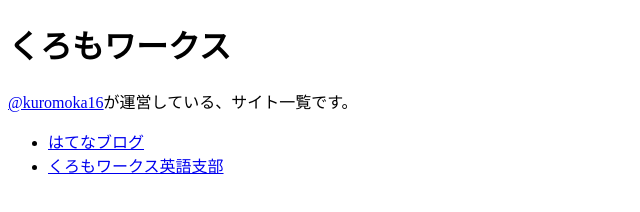
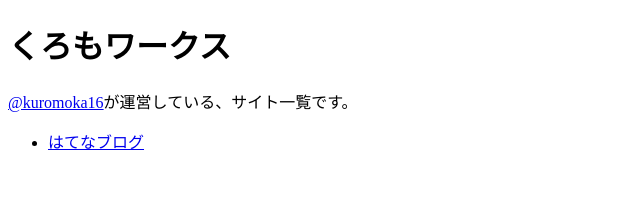
Before and after one commit to kuromoka/kuromoworks.com, a website: page index.html in a window 1280 px wide. Shown: the whole page, without its empty margins (0-640 px from the left). Drawn offline with Linux system fonts and the light colour scheme.

Commit message:
delete link

```diff
--- a/index.html
+++ b/index.html
@@ -24,9 +24,6 @@
     <li>
       <a href="https://kuromoka16.hatenablog.jp/" target="_blank">はてなブログ</a>
     </li>
-    <li>
-      <a href="https://english.kuromoworks.com/" target="_blank">くろもワークス英語支部</a>
-    </li>
   </ul>
 </body>
 </html>
```
